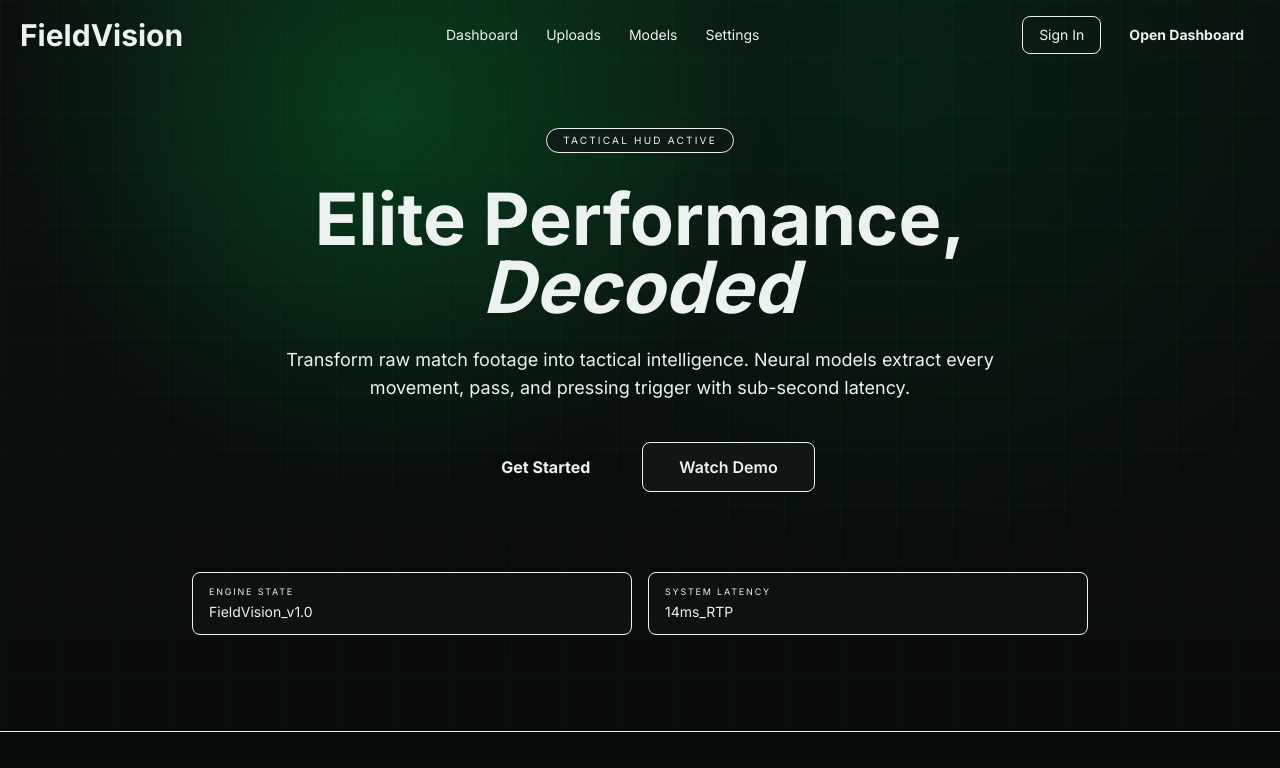
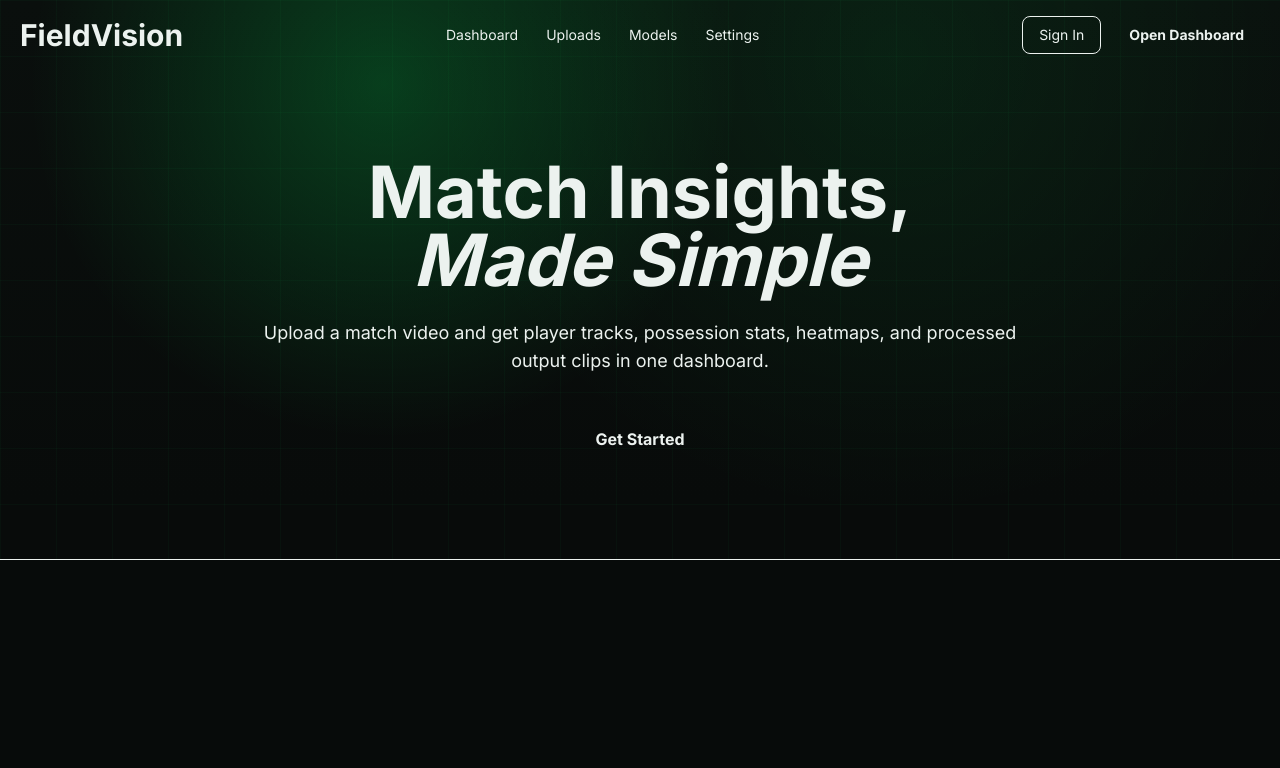
Before and after one commit to Muhammad-Mashhood/football-analytics-engine-YOLO, a React (Vite) app in the folder frontend/: page / in a window 1280 px wide. Shown: the top 768 px of the page. Built offline with nearby package versions, Linux system fonts and the light colour scheme.

Commit message:
frontend changes

```diff
--- a/frontend/src/pages/HomePage.jsx
+++ b/frontend/src/pages/HomePage.jsx
@@ -27,36 +27,19 @@ export default function HomePage() {
         </header>
 
         <div className="relative max-w-7xl mx-auto px-5 pt-14 pb-24 text-center">
-          <span className="inline-flex items-center gap-2 px-4 py-1 rounded-full border border-border-strong bg-[rgba(17,22,20,0.7)] text-[10px] tracking-[0.22em] uppercase text-text-secondary">
-            Tactical HUD Active
-          </span>
           <h2 className="mt-8 font-heading font-bold text-5xl md:text-7xl leading-[0.95]">
-            Elite Performance,
+            Match Insights,
             <br />
-            <span className="text-accent italic">Decoded</span>
+            <span className="text-accent italic">Made Simple</span>
           </h2>
           <p className="mt-6 max-w-3xl mx-auto text-lg text-text-secondary">
-            Transform raw match footage into tactical intelligence. Neural models extract every movement, pass,
-            and pressing trigger with sub-second latency.
+            Upload a match video and get player tracks, possession stats, heatmaps, and processed output clips
+            in one dashboard.
           </p>
           <div className="mt-10 flex items-center justify-center gap-4">
             <Link to={token ? '/app/analyze' : '/login'} className="px-9 py-3 rounded-lg font-bold text-[#031a0b] bg-btn-primary shadow-glow-green hover:opacity-90">
               Get Started
             </Link>
-            <Link to={token ? '/app/analyze' : '/login'} className="px-9 py-3 rounded-lg font-semibold border border-border-strong bg-[rgba(20,24,22,0.75)] hover:bg-green-dim transition-colors">
-              Watch Demo
-            </Link>
-          </div>
-
-          <div className="mt-20 grid grid-cols-1 sm:grid-cols-2 gap-4 max-w-4xl mx-auto text-left">
-            <div className="rounded-lg border border-border-default bg-[rgba(14,19,17,0.8)] px-4 py-3">
-              <p className="text-[9px] uppercase tracking-[0.2em] text-accent">Engine State</p>
-              <p className="text-sm mt-1">FieldVision_v1.0</p>
-            </div>
-            <div className="rounded-lg border border-border-default bg-[rgba(14,19,17,0.8)] px-4 py-3">
-              <p className="text-[9px] uppercase tracking-[0.2em] text-accent">System Latency</p>
-              <p className="text-sm mt-1">14ms_RTP</p>
-            </div>
           </div>
         </div>
       </section>
```
Also changed, not shown: 3 other files (tests, documents, lock files or other folders).
